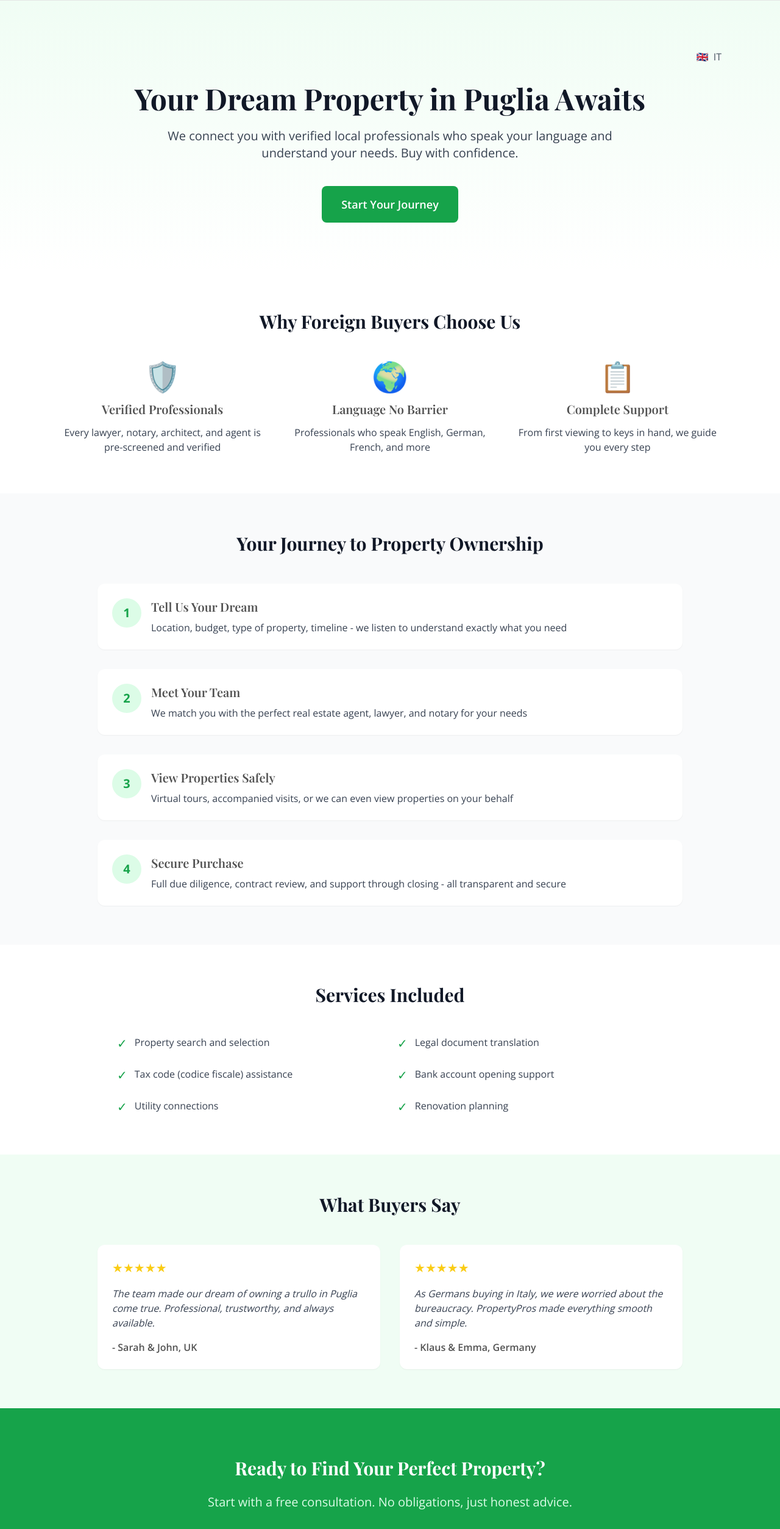
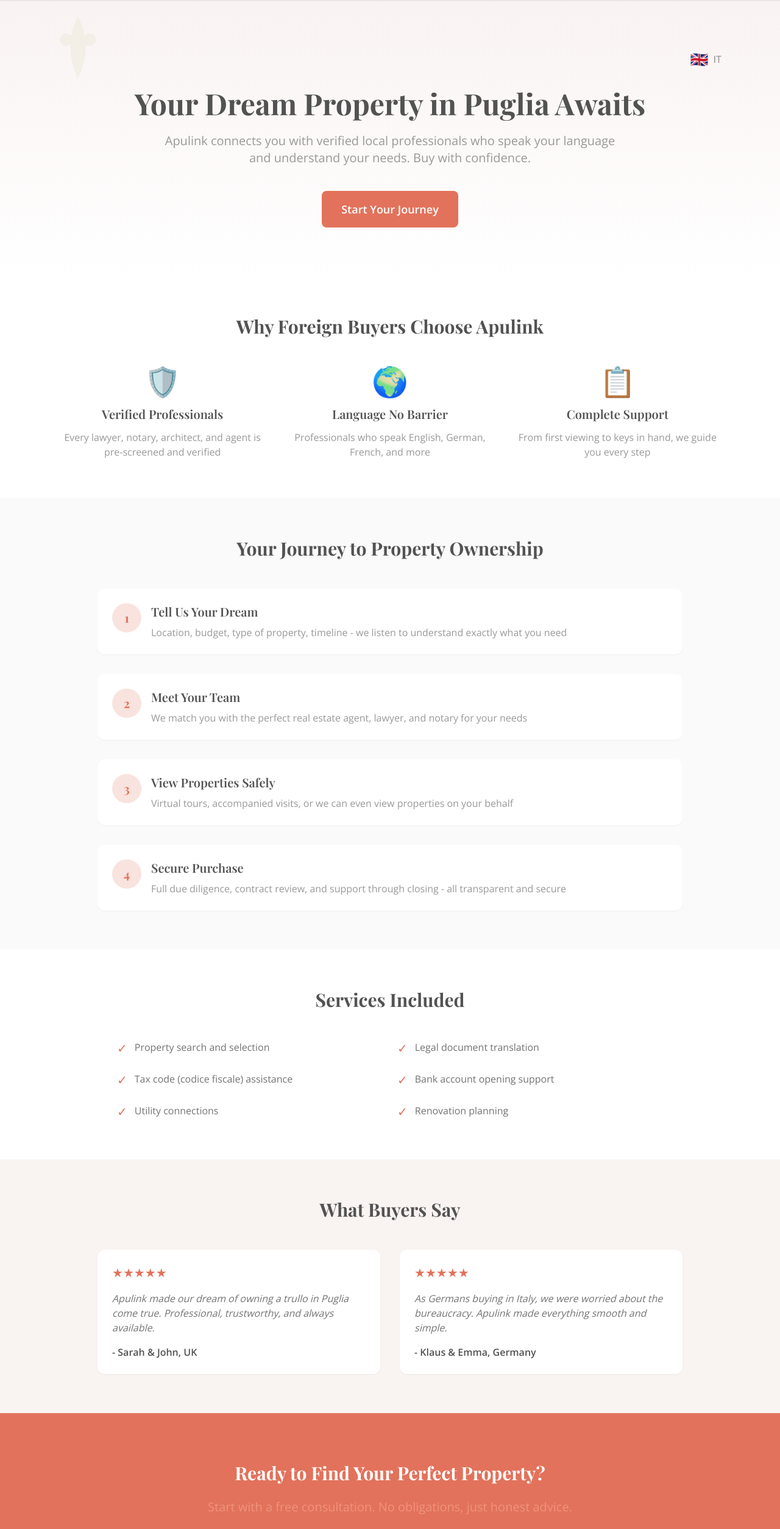
Before and after one commit to Geppix140269/PropertyProsDB, a Next.js app: page /buyer in a window 1280 px wide. Shown: the part 80-2587 px from the top of the page at 61% size. Built offline with nearby package versions, Linux system fonts and the light colour scheme; a web font is replaced by a local one.

Commit message:
Update page.tsx

```diff
--- a/app/buyer/page.tsx
+++ b/app/buyer/page.tsx
@@ -8,53 +8,62 @@
   return (
     <>
       {/* Hero Section */}
-      <section className="bg-gradient-to-b from-green-50 to-white py-20">
+      <section className="bg-gradient-to-b from-terracotta/5 to-white py-20 relative overflow-hidden">
+        {/* Decorative olive branch */}
+        <div className="absolute top-0 left-0 w-64 h-64 opacity-5">
+          <svg viewBox="0 0 200 200" className="w-full h-full">
+            <path d="M100 20 Q 80 60 100 100 Q 120 60 100 20" fill="#808000" />
+            <circle cx="85" cy="50" r="8" fill="#808000" />
+            <circle cx="115" cy="50" r="8" fill="#808000" />
+          </svg>
+        </div>
+
         <div className="max-w-6xl mx-auto px-4 sm:px-6 lg:px-8">
           {/* Language Toggle */}
           <div className="flex justify-end mb-8">
             <button
               onClick={() => setLanguage(language === 'it' ? 'en' : 'it')}
-              className="flex items-center space-x-2 text-gray-600 hover:text-gray-900"
+              className="flex items-center space-x-2 text-stone-600 hover:text-terracotta font-medium"
             >
-              <span>{language === 'en' ? '🇬🇧' : '🇮🇹'}</span>
+              <span className="text-2xl">{language === 'en' ? '🇬🇧' : '🇮🇹'}</span>
               <span>{language === 'en' ? 'IT' : 'EN'}</span>
             </button>
           </div>
 
           <div className="text-center">
-            <h1 className="text-4xl md:text-5xl font-bold text-gray-900 mb-6">
+            <h1 className="font-playfair text-4xl md:text-5xl font-bold text-stone-800 mb-6">
               {language === 'en'
                 ? 'Your Dream Property in Puglia Awaits'
                 : 'La Tua Proprietà da Sogno in Puglia Ti Aspetta'
               }
             </h1>
-            <p className="text-xl text-gray-700 mb-10 max-w-3xl mx-auto">
+            <p className="text-xl text-stone-600 mb-10 max-w-3xl mx-auto">
               {language === 'en'
-                ? 'We connect you with verified local professionals who speak your language and understand your needs. Buy with confidence.'
-                : 'Ti mettiamo in contatto con professionisti locali verificati che parlano la tua lingua e capiscono le tue esigenze. Compra con fiducia.'
+                ? 'Apulink connects you with verified local professionals who speak your language and understand your needs. Buy with confidence.'
+                : 'Apulink ti mette in contatto con professionisti locali verificati che parlano la tua lingua e capiscono le tue esigenze. Compra con fiducia.'
               }
             </p>
-            <button className="bg-green-600 text-white px-8 py-4 rounded-lg font-semibold text-lg hover:bg-green-700 transition-all duration-200">
+            <button className="bg-terracotta text-white px-8 py-4 rounded-lg font-semibold text-lg hover:bg-terracotta-dark transition-all duration-200">
               {language === 'en' ? 'Start Your Journey' : 'Inizia il Tuo Viaggio'}
             </button>
           </div>
         </div>
       </section>
 
-      {/* Why Choose Us */}
+      {/* Why Choose Apulink */}
       <section className="py-16 bg-white">
         <div className="max-w-6xl mx-auto px-4 sm:px-6 lg:px-8">
-          <h2 className="text-3xl font-bold text-center mb-12 text-gray-900">
-            {language === 'en' ? 'Why Foreign Buyers Choose Us' : 'Perché i Compratori Stranieri Scelgono Noi'}
+          <h2 className="font-playfair text-3xl font-bold text-center mb-12 text-stone-800">
+            {language === 'en' ? 'Why Foreign Buyers Choose Apulink' : 'Perché i Compratori Stranieri Scelgono Apulink'}
           </h2>
 
           <div className="grid md:grid-cols-3 gap-8">
             <div className="text-center">
-              <div className="text-5xl mb-4">🛡️</div>
-              <h3 className="text-xl font-semibold mb-3">
+              <div className="text-5xl mb-4 text-terracotta">🛡️</div>
+              <h3 className="font-playfair text-xl font-semibold mb-3">
                 {language === 'en' ? 'Verified Professionals' : 'Professionisti Verificati'}
               </h3>
-              <p className="text-gray-700">
+              <p className="text-stone-600">
                 {language === 'en'
                   ? 'Every lawyer, notary, architect, and agent is pre-screened and verified'
                   : 'Ogni avvocato, notaio, architetto e agente è pre-selezionato e verificato'
@@ -63,11 +72,11 @@
             </div>
 
             <div className="text-center">
-              <div className="text-5xl mb-4">🌍</div>
-              <h3 className="text-xl font-semibold mb-3">
+              <div className="text-5xl mb-4 text-sea">🌍</div>
+              <h3 className="font-playfair text-xl font-semibold mb-3">
                 {language === 'en' ? 'Language No Barrier' : 'Nessuna Barriera Linguistica'}
               </h3>
-              <p className="text-gray-700">
+              <p className="text-stone-600">
                 {language === 'en'
                   ? 'Professionals who speak English, German, French, and more'
                   : 'Professionisti che parlano inglese, tedesco, francese e altro'
@@ -76,11 +85,11 @@
             </div>
 
             <div className="text-center">
-              <div className="text-5xl mb-4">📋</div>
-              <h3 className="text-xl font-semibold mb-3">
+              <div className="text-5xl mb-4 text-olive">📋</div>
+              <h3 className="font-playfair text-xl font-semibold mb-3">
                 {language === 'en' ? 'Complete Support' : 'Supporto Completo'}
               </h3>
-              <p className="text-gray-700">
+              <p className="text-stone-600">
                 {language === 'en'
                   ? 'From first viewing to keys in hand, we guide you every step'
                   : 'Dalla prima visita alle chiavi in mano, ti guidiamo in ogni passo'
@@ -92,23 +101,23 @@
       </section>
 
       {/* The Process */}
-      <section className="py-16 bg-gray-50">
+      <section className="py-16 bg-stone-50">
         <div className="max-w-5xl mx-auto px-4 sm:px-6 lg:px-8">
-          <h2 className="text-3xl font-bold text-center mb-12 text-gray-900">
+          <h2 className="font-playfair text-3xl font-bold text-center mb-12 text-stone-800">
             {language === 'en' ? 'Your Journey to Property Ownership' : 'Il Tuo Percorso verso la Proprietà'}
           </h2>
 
           <div className="space-y-8">
             {/* Step 1 */}
             <div className="bg-white rounded-xl p-6 shadow-sm flex items-start space-x-4">
-              <div className="bg-green-100 text-green-600 rounded-full w-12 h-12 flex items-center justify-center font-bold text-xl flex-shrink-0">
+              <div className="bg-terracotta/20 text-terracotta rounded-full w-12 h-12 flex items-center justify-center font-playfair font-bold text-xl flex-shrink-0">
                 1
               </div>
               <div>
-                <h3 className="text-xl font-semibold mb-2">
+                <h3 className="font-playfair text-xl font-semibold mb-2">
                   {language === 'en' ? 'Tell Us Your Dream' : 'Raccontaci il Tuo Sogno'}
                 </h3>
-                <p className="text-gray-700">
+                <p className="text-stone-600">
                   {language === 'en'
                     ? 'Location, budget, type of property, timeline - we listen to understand exactly what you need'
                     : 'Posizione, budget, tipo di proprietà, tempi - ascoltiamo per capire esattamente cosa ti serve'
@@ -119,14 +128,14 @@
 
             {/* Step 2 */}
             <div className="bg-white rounded-xl p-6 shadow-sm flex items-start space-x-4">
-              <div className="bg-green-100 text-green-600 rounded-full w-12 h-12 flex items-center justify-center font-bold text-xl flex-shrink-0">
+              <div className="bg-terracotta/20 text-terracotta rounded-full w-12 h-12 flex items-center justify-center font-playfair font-bold text-xl flex-shrink-0">
                 2
               </div>
               <div>
-                <h3 className="text-xl font-semibold mb-2">
+                <h3 className="font-playfair text-xl font-semibold mb-2">
                   {language === 'en' ? 'Meet Your Team' : 'Incontra il Tuo Team'}
                 </h3>
-                <p className="text-gray-700">
+                <p className="text-stone-600">
                   {language === 'en'
                     ? 'We match you with the perfect real estate agent, lawyer, and notary for your needs'
                     : 'Ti abbiniamo con l\'agente immobiliare, avvocato e notaio perfetti per le tue esigenze'
@@ -137,14 +146,14 @@
 
             {/* Step 3 */}
             <div className="bg-white rounded-xl p-6 shadow-sm flex items-start space-x-4">
-              <div className="bg-green-100 text-green-600 rounded-full w-12 h-12 flex items-center justify-center font-bold text-xl flex-shrink-0">
+              <div className="bg-terracotta/20 text-terracotta rounded-full w-12 h-12 flex items-center justify-center font-playfair font-bold text-xl flex-shrink-0">
                 3
               </div>
               <div>
-                <h3 className="text-xl font-semibold mb-2">
+                <h3 className="font-playfair text-xl font-semibold mb-2">
                   {language === 'en' ? 'View Properties Safely' : 'Visita le Proprietà in Sicurezza'}
                 </h3>
-                <p className="text-gray-700">
+                <p className="text-stone-600">
                   {language === 'en'
                     ? 'Virtual tours, accompanied visits, or we can even view properties on your behalf'
                     : 'Tour virtuali, visite accompagnate, o possiamo anche visitare le proprietà per te'
@@ -155,14 +164,14 @@
 
             {/* Step 4 */}
             <div className="bg-white rounded-xl p-6 shadow-sm flex items-start space-x-4">
-              <div className="bg-green-100 text-green-600 rounded-full w-12 h-12 flex items-center justify-center font-bold text-xl flex-shrink-0">
+              <div className="bg-terracotta/20 text-terracotta rounded-full w-12 h-12 flex items-center justify-center font-playfair font-bold text-xl flex-shrink-0">
                 4
               </div>
               <div>
-                <h3 className="text-xl font-semibold mb-2">
+                <h3 className="font-playfair text-xl font-semibold mb-2">
                   {language === 'en' ? 'Secure Purchase' : 'Acquisto Sicuro'}
                 </h3>
-                <p className="text-gray-700">
+                <p className="text-stone-600">
                   {language === 'en'
                     ? 'Full due diligence, contract review, and support through closing - all transparent and secure'
                     : 'Due diligence completa, revisione contratti e supporto fino alla chiusura - tutto trasparente e sicuro'
@@ -177,44 +186,44 @@
       {/* Services */}
       <section className="py-16 bg-white">
         <div className="max-w-6xl mx-auto px-4 sm:px-6 lg:px-8">
-          <h2 className="text-3xl font-bold text-center mb-12 text-gray-900">
+          <h2 className="font-playfair text-3xl font-bold text-center mb-12 text-stone-800">
             {language === 'en' ? 'Services Included' : 'Servizi Inclusi'}
           </h2>
 
           <div className="grid md:grid-cols-2 gap-6 max-w-4xl mx-auto">
             <div className="flex items-start space-x-3">
-              <span className="text-green-600 text-xl">✓</span>
-              <span className="text-gray-700">
+              <span className="text-terracotta text-xl">✓</span>
+              <span className="text-stone-700">
                 {language === 'en' ? 'Property search and selection' : 'Ricerca e selezione proprietà'}
               </span>
             </div>
             <div className="flex items-start space-x-3">
-              <span className="text-green-600 text-xl">✓</span>
-              <span className="text-gray-700">
+              <span className="text-terracotta text-xl">✓</span>
+              <span className="text-stone-700">
                 {language === 'en' ? 'Legal document translation' : 'Traduzione documenti legali'}
               </span>
             </div>
             <div className="flex items-start space-x-3">
-              <span className="text-green-600 text-xl">✓</span>
-              <span className="text-gray-700">
+              <span className="text-terracotta text-xl">✓</span>
+              <span className="text-stone-700">
                 {language === 'en' ? 'Tax code (codice fiscale) assistance' : 'Assistenza codice fiscale'}
               </span>
             </div>
             <div className="flex items-start space-x-3">
-              <span className="text-green-600 text-xl">✓</span>
-              <span className="text-gray-700">
+              <span className="text-terracotta text-xl">✓</span>
+              <span className="text-stone-700">
                 {language === 'en' ? 'Bank account opening support' : 'Supporto apertura conto bancario'}
               </span>
             </div>
             <div className="flex items-start space-x-3">
-              <span className="text-green-600 text-xl">✓</span>
-              <span className="text-gray-700">
+              <span className="text-terracotta text-xl">✓</span>
+              <span className="text-stone-700">
                 {language === 'en' ? 'Utility connections' : 'Allacciamento utenze'}
               </span>
             </div>
             <div className="flex items-start space-x-3">
-              <span className="text-green-600 text-xl">✓</span>
-              <span className="text-gray-700">
+              <span className="text-terracotta text-xl">✓</span>
+              <span className="text-stone-700">
                 {language === 'en' ? 'Renovation planning' : 'Pianificazione ristrutturazioni'}
               </span>
             </div>
@@ -223,58 +232,58 @@
       </section>
 
       {/* Testimonials */}
-      <section className="py-16 bg-green-50">
+      <section className="py-16 bg-terracotta/5">
         <div className="max-w-5xl mx-auto px-4 sm:px-6 lg:px-8">
-          <h2 className="text-3xl font-bold text-center mb-12 text-gray-900">
+          <h2 className="font-playfair text-3xl font-bold text-center mb-12 text-stone-800">
             {language === 'en' ? 'What Buyers Say' : 'Cosa Dicono i Compratori'}
           </h2>
 
           <div className="grid md:grid-cols-2 gap-8">
             <div className="bg-white rounded-xl p-6 shadow-sm">
               <div className="flex items-center mb-4">
-                <span className="text-yellow-400 text-xl">★★★★★</span>
+                <span className="text-terracotta text-xl">★★★★★</span>
               </div>
-              <p className="text-gray-700 mb-4 italic">
+              <p className="text-stone-700 mb-4 italic">
                 {language === 'en'
-                  ? "The team made our dream of owning a trullo in Puglia come true. Professional, trustworthy, and always available."
-                  : "Il team ha reso realtà il nostro sogno di possedere un trullo in Puglia. Professionali, affidabili e sempre disponibili."
+                  ? "Apulink made our dream of owning a trullo in Puglia come true. Professional, trustworthy, and always available."
+                  : "Apulink ha reso realtà il nostro sogno di possedere un trullo in Puglia. Professionali, affidabili e sempre disponibili."
                 }
               </p>
-              <p className="font-semibold">- Sarah & John, UK</p>
+              <p className="font-semibold text-stone-800">- Sarah & John, UK</p>
             </div>
 
             <div className="bg-white rounded-xl p-6 shadow-sm">
               <div className="flex items-center mb-4">
-                <span className="text-yellow-400 text-xl">★★★★★</span>
+                <span className="text-terracotta text-xl">★★★★★</span>
               </div>
-              <p className="text-gray-700 mb-4 italic">
+              <p className="text-stone-700 mb-4 italic">
                 {language === 'en'
-                  ? "As Germans buying in Italy, we were worried about the bureaucracy. PropertyPros made everything smooth and simple."
-                  : "Come tedeschi che comprano in Italia, eravamo preoccupati per la burocrazia. PropertyPros ha reso tutto fluido e semplice."
+                  ? "As Germans buying in Italy, we were worried about the bureaucracy. Apulink made everything smooth and simple."
+                  : "Come tedeschi che comprano in Italia, eravamo preoccupati per la burocrazia. Apulink ha reso tutto fluido e semplice."
                 }
               </p>
-              <p className="font-semibold">- Klaus & Emma, Germany</p>
+              <p className="font-semibold text-stone-800">- Klaus & Emma, Germany</p>
             </div>
           </div>
         </div>
       </section>
 
       {/* CTA */}
-      <section className="py-20 bg-green-600 text-white">
+      <section className="py-20 bg-terracotta text-white">
         <div className="max-w-4xl mx-auto px-4 sm:px-6 lg:px-8 text-center">
-          <h2 className="text-3xl font-bold mb-6">
+          <h2 className="font-playfair text-3xl font-bold mb-6">
             {language === 'en'
               ? 'Ready to Find Your Perfect Property?'
               : 'Pronto a Trovare la Tua Proprietà Perfetta?'
             }
           </h2>
-          <p className="text-xl mb-8 text-green-100">
+          <p className="text-xl mb-8 text-terracotta-light">
             {language === 'en'
               ? 'Start with a free consultation. No obligations, just honest advice.'
               : 'Inizia con una consulenza gratuita. Nessun obbligo, solo consigli onesti.'
             }
           </p>
-          <button className="bg-white text-green-600 px-10 py-4 rounded-lg font-bold text-lg hover:bg-gray-100 transition-all duration-200">
+          <button className="bg-white text-terracotta px-10 py-4 rounded-lg font-bold text-lg hover:bg-stone-100 transition-all duration-200">
             {language === 'en' ? 'Get Started Today' : 'Inizia Oggi'}
           </button>
         </div>
```
